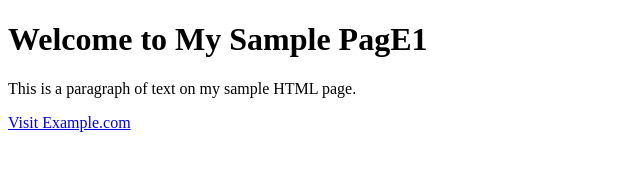
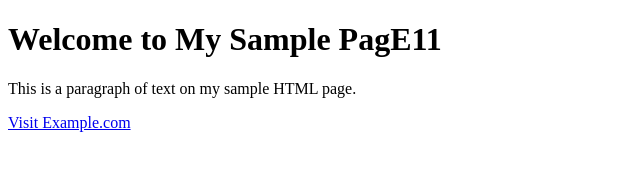
Before and after one commit to anita98766/static-web, a plain HTML site: page index.html in a window 1280 px wide. Shown: the full height of the page, 0-640 px from the left. Drawn offline with Linux system fonts and the light colour scheme.

Commit message:
14Update index.html

```diff
--- a/index.html
+++ b/index.html
@@ -4,7 +4,7 @@
     <title>Sample HTML Page11</title>
 </head>
 <body>
-    <h1>Welcome to My Sample PagE1</h1>
+    <h1>Welcome to My Sample PagE11</h1>
     <p>This is a paragraph of text on my sample HTML page.</p>
     <a href="https://www.example.com">Visit Example.com</a>
 </body>
```
